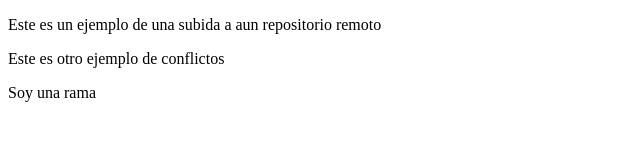
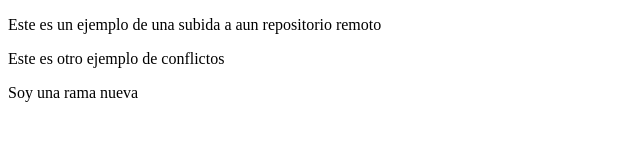
Before and after one commit to LuisColin27/Sincronizando, a plain HTML site: page index.html in a window 1280 px wide. Shown: the full height of the page, 0-640 px from the left. Drawn offline with Linux system fonts and the light colour scheme.

Commit message:
Nueva version de una rama

```diff
--- a/index.html
+++ b/index.html
@@ -6,6 +6,6 @@
 <body>
 	<p>Este es un ejemplo de una subida a aun repositorio remoto</p>
 	<p>Este es otro ejemplo de conflictos</p>
-	<p>Soy una rama</p>
+	<p>Soy una rama nueva</p>
 </body>
 </html>
```
